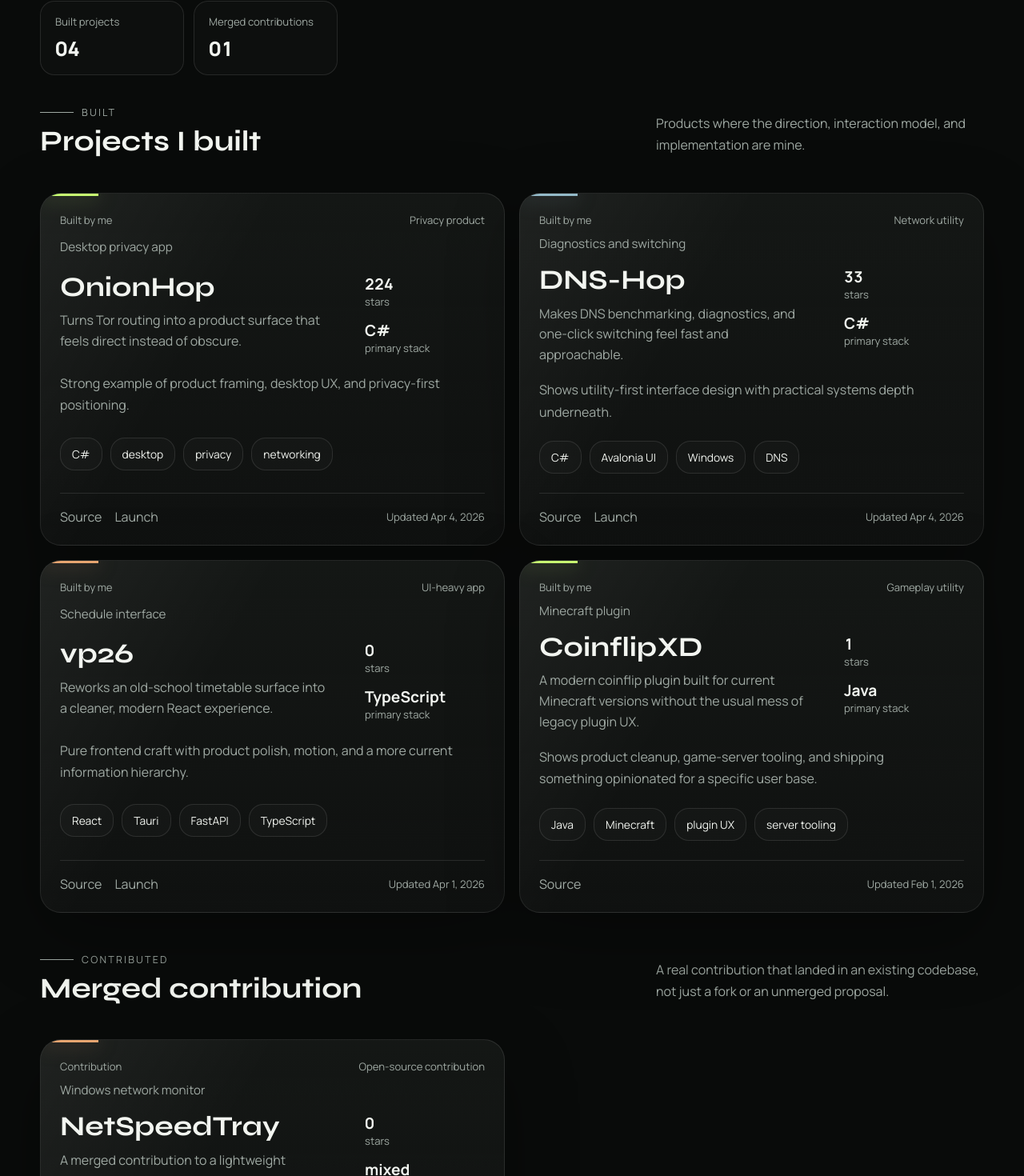
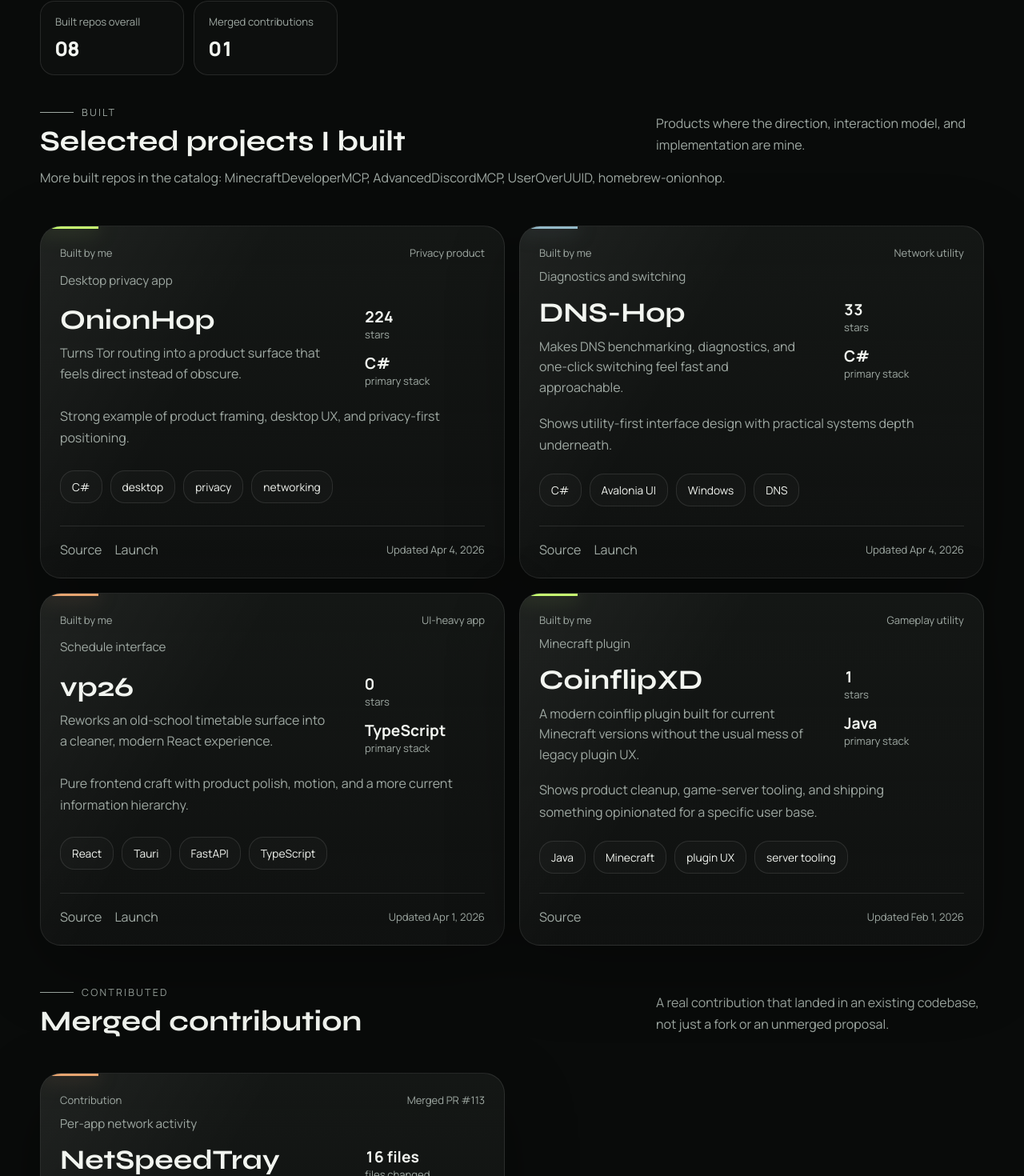
Before and after one commit to center2055/center2055, a React (Vite) app: page / in a window 1280 px wide. Shown: the part 1603-3073 px from the top of the page at 80% size. Built offline with nearby package versions, Linux system fonts and the light colour scheme; no server answers.

Commit message:
Clarify project counts and PR details

```diff
--- a/src/App.tsx
+++ b/src/App.tsx
@@ -1,6 +1,7 @@
 import { motion, useReducedMotion } from 'framer-motion';
 import type { MouseEvent } from 'react';
 import {
+  builtProjectCatalog,
   capabilityCards,
   closingHighlights,
   fallbackRepos,
@@ -28,6 +29,8 @@
   accent: Accent;
   ownership: Ownership;
   layout: CardLayout;
+  metricPrimary?: { value: string; label: string };
+  metricSecondary?: { value: string; label: string };
 };
 
 function formatCompactNumber(value: number) {
@@ -96,6 +99,14 @@
   reducedMotion: boolean;
 }) {
   const liveHref = project.homepage?.trim() ? project.homepage : '';
+  const metricPrimary = project.metricPrimary ?? {
+    value: formatCompactNumber(project.stargazers_count),
+    label: 'stars',
+  };
+  const metricSecondary = project.metricSecondary ?? {
+    value: project.language ?? 'mixed',
+    label: 'primary stack',
+  };
 
   return (
     <motion.article
@@ -122,12 +133,12 @@
         </div>
         <div className="project-stats">
           <div>
-            <strong>{formatCompactNumber(project.stargazers_count)}</strong>
-            <span>stars</span>
+            <strong>{metricPrimary.value}</strong>
+            <span>{metricPrimary.label}</span>
           </div>
           <div>
-            <strong>{project.language ?? 'mixed'}</strong>
-            <span>primary stack</span>
+            <strong>{metricSecondary.value}</strong>
+            <span>{metricSecondary.label}</span>
           </div>
         </div>
       </div>
@@ -180,7 +191,7 @@
         return null;
       }
 
-      return {
+      const project: ProjectCard = {
         ...repo,
         description: repo.description ?? profile.summary,
         homepage: repo.homepage ?? '',
@@ -192,11 +203,19 @@
         accent: profile.accent,
         ownership: profile.ownership,
         layout: profile.layout,
-      } satisfies ProjectCard;
+        metricPrimary: profile.metricPrimary,
+        metricSecondary: profile.metricSecondary,
+      };
+
+      return project;
     })
     .filter((project): project is ProjectCard => project !== null);
   const builtProjects = projects.filter((project) => project.ownership === 'Built');
   const contributedProjects = projects.filter((project) => project.ownership === 'Contributed');
+  const builtProjectsTotal = builtProjectCatalog.length;
+  const additionalBuiltProjects = builtProjectCatalog.filter(
+    (repoName) => !builtProjects.some((project) => project.name === repoName),
+  );
 
   const totalStars = sourceRepos.reduce((sum, repo) => sum + repo.stargazers_count, 0);
   const activeLanguages = new Set(
@@ -252,7 +271,7 @@
 
             <div className="hero-metrics" aria-label="Key portfolio metrics">
               <div>
-                <span>Featured builds</span>
+                <span>Selected projects</span>
                 <strong>{projects.length.toString().padStart(2, '0')}</strong>
               </div>
               <div>
@@ -348,8 +367,8 @@
 
           <div className="ownership-summary">
             <div>
-              <span>Built projects</span>
-              <strong>{builtProjects.length.toString().padStart(2, '0')}</strong>
+              <span>Built repos overall</span>
+              <strong>{builtProjectsTotal.toString().padStart(2, '0')}</strong>
             </div>
             <div>
               <span>Merged contributions</span>
@@ -362,10 +381,16 @@
               <div className="project-section-head">
                 <div>
                   <span className="eyebrow">Built</span>
-                  <h3>Projects I built</h3>
+                  <h3>Selected projects I built</h3>
                 </div>
                 <p>Products where the direction, interaction model, and implementation are mine.</p>
               </div>
+
+              <p className="project-section-note">
+                More built repos in the catalog:
+                {' '}
+                {additionalBuiltProjects.join(', ')}.
+              </p>
 
               <div className="project-grid">
                 {builtProjects.map((project, index) => (
--- a/src/data/portfolio.ts
+++ b/src/data/portfolio.ts
@@ -2,6 +2,10 @@
 export type Ownership = 'Built' | 'Contributed';
 export type CardLayout = 'wide' | 'tall' | 'standard';
 export type SocialPlatform = 'github' | 'discord' | 'kofi';
+export type ProjectMetric = {
+  value: string;
+  label: string;
+};
 
 export type ProjectProfile = {
   name: string;
@@ -13,6 +17,8 @@
   accent: Accent;
   ownership: Ownership;
   layout: CardLayout;
+  metricPrimary?: ProjectMetric;
+  metricSecondary?: ProjectMetric;
 };
 
 export type RepoSnapshot = {
@@ -130,6 +136,17 @@
   },
 ];
 
+export const builtProjectCatalog = [
+  'OnionHop',
+  'DNS-Hop',
+  'vp26',
+  'CoinflipXD',
+  'MinecraftDeveloperMCP',
+  'AdvancedDiscordMCP',
+  'UserOverUUID',
+  'homebrew-onionhop',
+];
+
 export const featuredOrder = [
   'OnionHop',
   'DNS-Hop',
@@ -185,14 +202,22 @@
   },
   NetSpeedTray: {
     name: 'NetSpeedTray',
-    label: 'Open-source contribution',
-    domain: 'Windows network monitor',
-    summary: 'A merged contribution to a lightweight taskbar network monitor that feels native instead of bolted on.',
-    impact: 'Shows I can step into an existing codebase, sharpen the UX, and land a real contribution without fighting the product.',
-    stack: ['Windows', 'taskbar UI', 'monitoring', 'merged PR'],
+    label: 'Merged PR #113',
+    domain: 'Per-app network activity',
+    summary: 'Merged PR #113 added an on-demand App Usage window for per-application network activity in NetSpeedTray.',
+    impact: 'The change introduced a dedicated worker thread, tray menu entrypoint, lifecycle cleanup, locale updates, and focused unit tests.',
+    stack: ['worker thread', 'tray menu', 'unit tests', 'i18n'],
     accent: 'clay',
     ownership: 'Contributed',
     layout: 'standard',
+    metricPrimary: {
+      value: '16 files',
+      label: 'files changed',
+    },
+    metricSecondary: {
+      value: '893+',
+      label: 'lines added',
+    },
   },
 };
 
--- a/src/styles.css
+++ b/src/styles.css
@@ -559,6 +559,12 @@
   line-height: 1.7;
 }
 
+.project-section-note {
+  margin: -8px 0 0;
+  color: var(--muted);
+  line-height: 1.7;
+}
+
 .project-grid {
   display: grid;
   grid-template-columns: repeat(12, minmax(0, 1fr));
```
